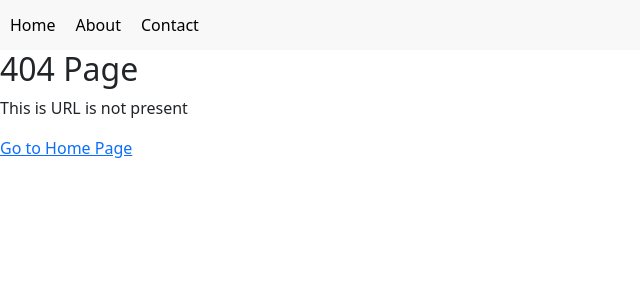
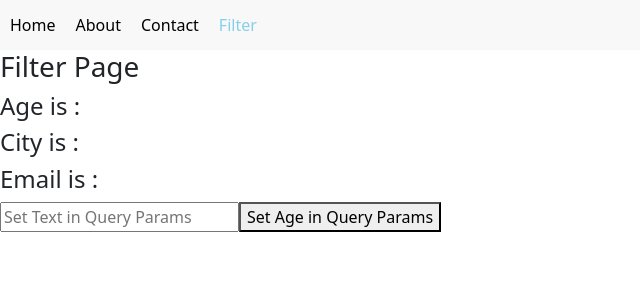
Before and after one commit to vijay4211/parent_to_child, a React (Create React App) app: page /filter in a window 1280 px wide. Before the commit this address had no page. Shown: the top 300 px of the page, without its empty margins (0-640 px from the left). Built offline with nearby package versions, Linux system fonts and the light colour scheme.

Commit message:
searchParams

```diff
--- a/src/App.js
+++ b/src/App.js
@@ -6,6 +6,7 @@ import About from "./component/About";
 import Nav from "./Nav";
 import Page404 from "./component/Page404";
 import User from "./component/User";
+import Filter from "./component/Filter";
 
 function App() {
   return (
@@ -17,6 +18,7 @@ function App() {
           <Route path="/about" element={<About />} />
           <Route path="/user/:name" element={<User />} />
           <Route path="*" element={<Page404 />} />
+          <Route path="/filter" element={<Filter />} />
         </Routes>
       </BrowserRouter>
     </div>
--- a/src/Nav.js
+++ b/src/Nav.js
@@ -14,6 +14,9 @@ function Nav() {
         <li>
           <NavLink  to={"/contact"} style={({isActive})=>{return{color: isActive ? "skyblue" :""}}} className={"nav_bar_link"}>Contact</NavLink>
         </li>
+        <li>
+          <NavLink  to={"/filter"} style={({isActive})=>{return{color: isActive ? "skyblue" :""}}} className={"nav_bar_link"}>Filter</NavLink>
+        </li>
       </ul>
     </div>
   );
--- /dev/null
+++ b/src/component/Filter.js
@@ -0,0 +1,21 @@
+import {useSearchParams} from "react-router-dom";
+
+function Filter(){
+    const [searchParams, setSearchParams] = useSearchParams();
+    console.log(searchParams.get("age"));
+    console.log(searchParams.get("city"));
+    const age = searchParams.get("age");
+    const city = searchParams.get("city");
+    const email = searchParams.get("email");
+    return(
+        <div>
+            <h3>Filter Page</h3>
+            <h4>Age is : {age}</h4>
+            <h4>City is : {city}</h4>
+            <h4>Email is : {email}</h4>
+            <input type="text" onChange={(e)=> setSearchParams({text:e.target.value, email:"vijay@gmail.com" })} placeholder="Set Text in Query Params" />
+            <button onClick={()=> setSearchParams({age:40})}>Set Age in Query Params</button>
+        </div>
+    )
+}
+export default Filter;
```
